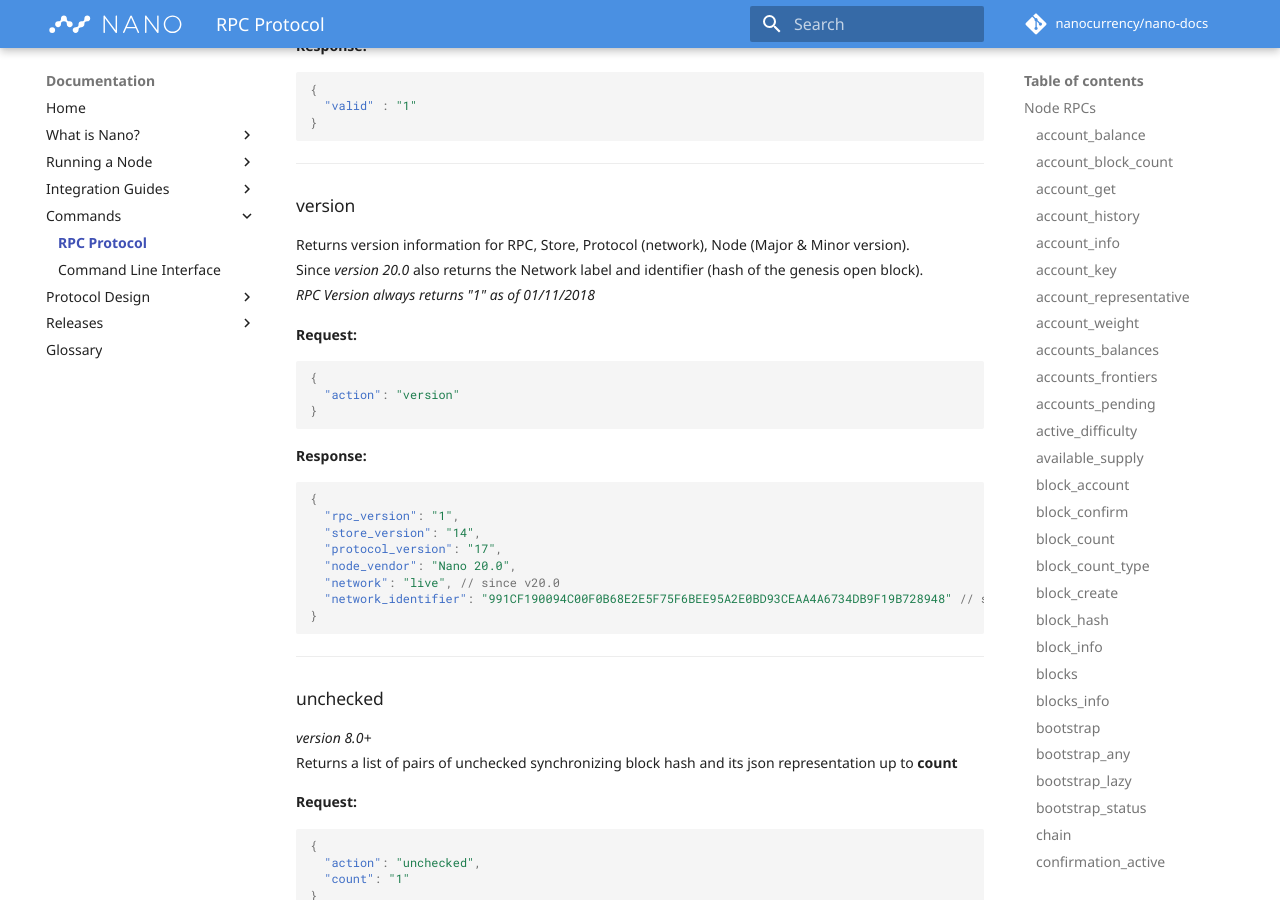
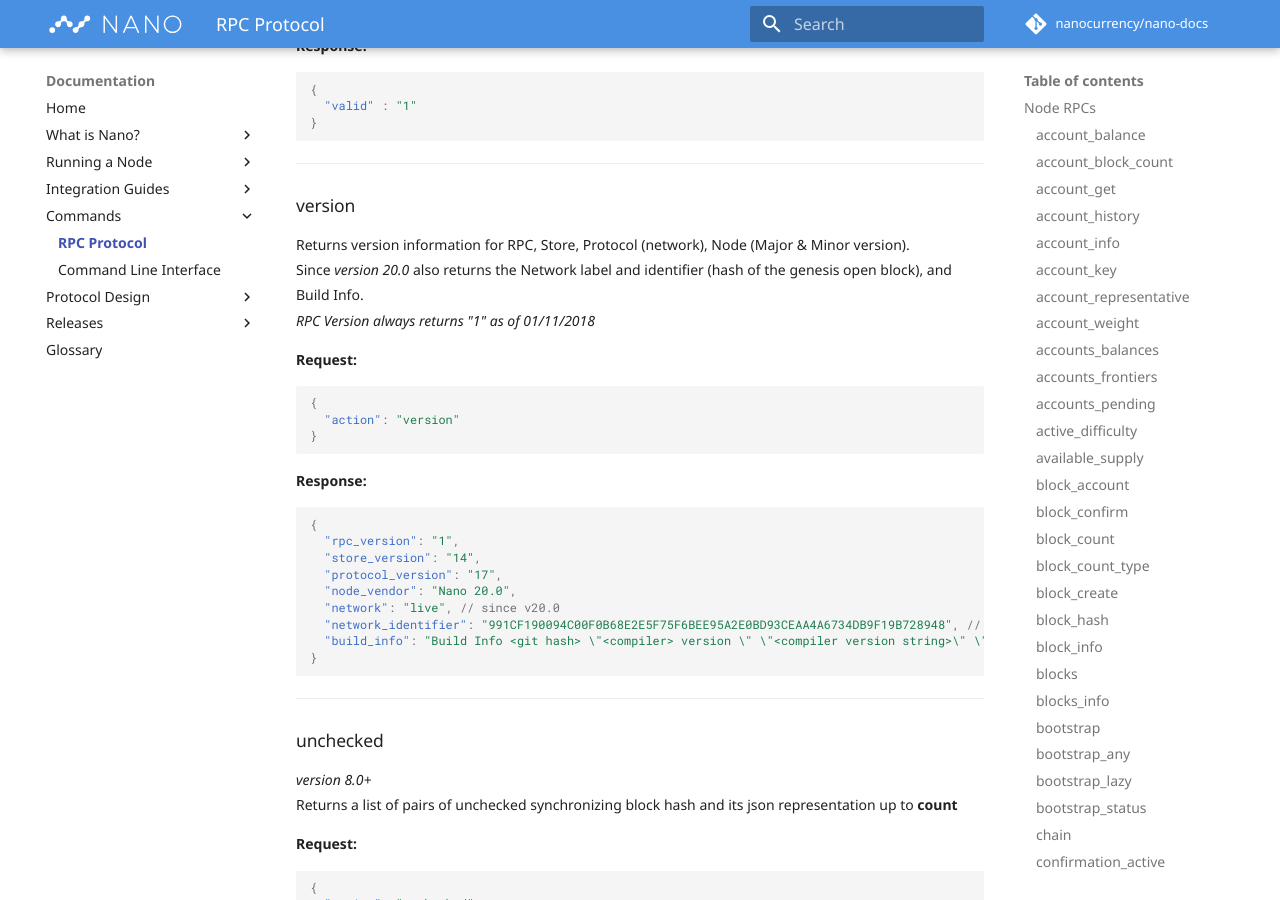
Before and after one commit to nanocurrency/nano-docs, an MkDocs documentation site: the page built from docs/commands/rpc-protocol.md, in a window 1280 px wide and 900 px high, scrolled down 45547 px. Built offline with MkDocs 1.6.1 and Material for MkDocs 9.7.7, drawn with Linux system fonts in a browser that asks for light colours; comment, search, counter and statistics services are not loaded.

Commit message:
Add information for build_info.
Following https://github.com/nanocurrency/nano-node/pull/2170

````diff
--- a/docs/commands/rpc-protocol.md
+++ b/docs/commands/rpc-protocol.md
@@ -2186,7 +2186,7 @@
 
 ### version
 Returns version information for RPC, Store, Protocol (network), Node (Major & Minor version).
-Since _version 20.0_ also returns the Network label and identifier (hash of the genesis open block).
+Since _version 20.0_ also returns the Network label and identifier (hash of the genesis open block), and Build Info.
 _RPC Version always returns "1" as of 01/11/2018_
 
 **Request:**
@@ -2203,7 +2203,8 @@
   "protocol_version": "17",
   "node_vendor": "Nano 20.0",
   "network": "live", // since v20.0
-  "network_identifier": "991CF190094C00F0B68E2E5F75F6BEE95A2E0BD93CEAA4A6734DB9F19B728948" // since v20.0
+  "network_identifier": "991CF190094C00F0B68E2E5F75F6BEE95A2E0BD93CEAA4A6734DB9F19B728948", // since v20.0
+  "build_info": "Build Info <git hash> \"<compiler> version \" \"<compiler version string>\" \"BOOST <boost version>\" BUILT \"<build date>\"" // since v20.0
 }
 ```
 
````
